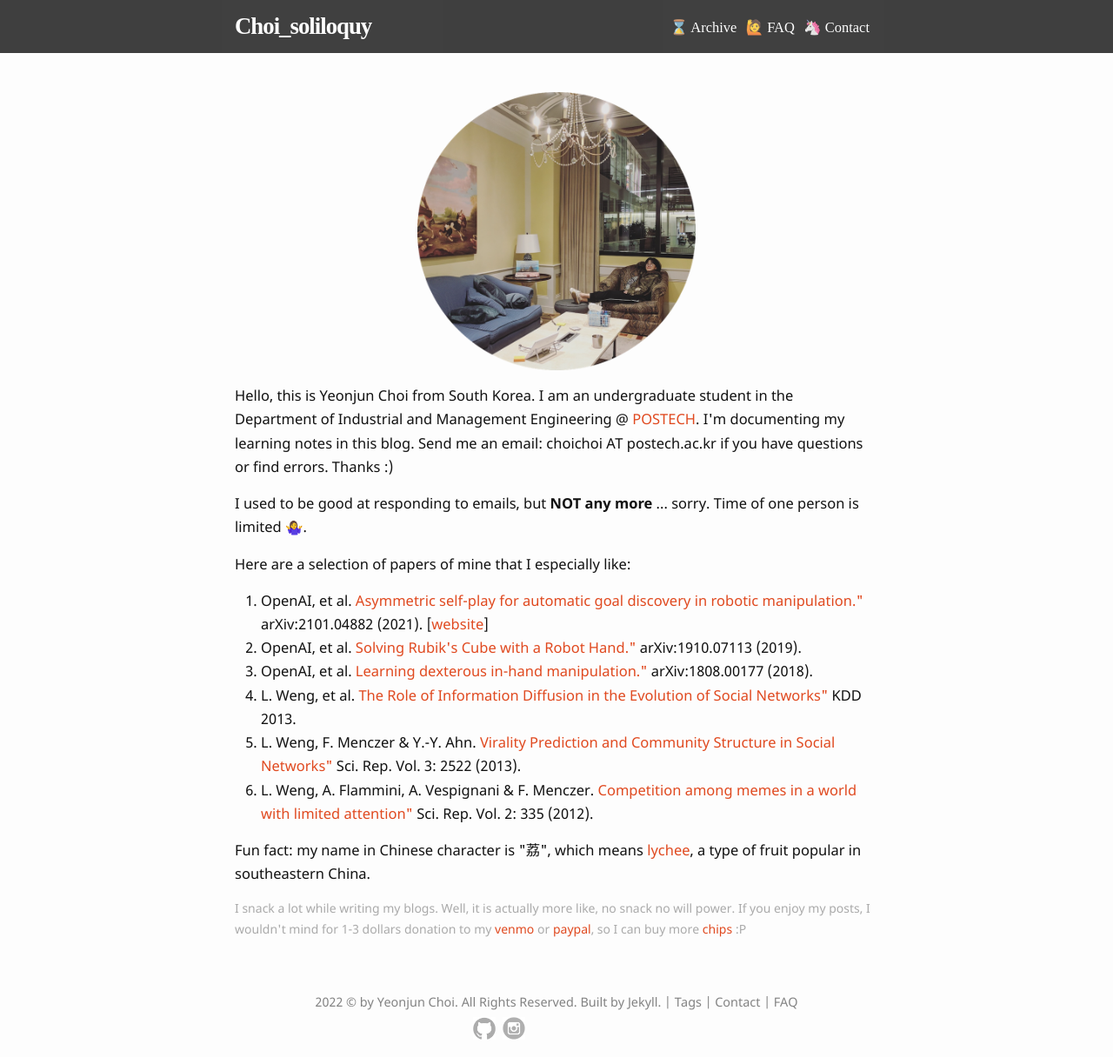
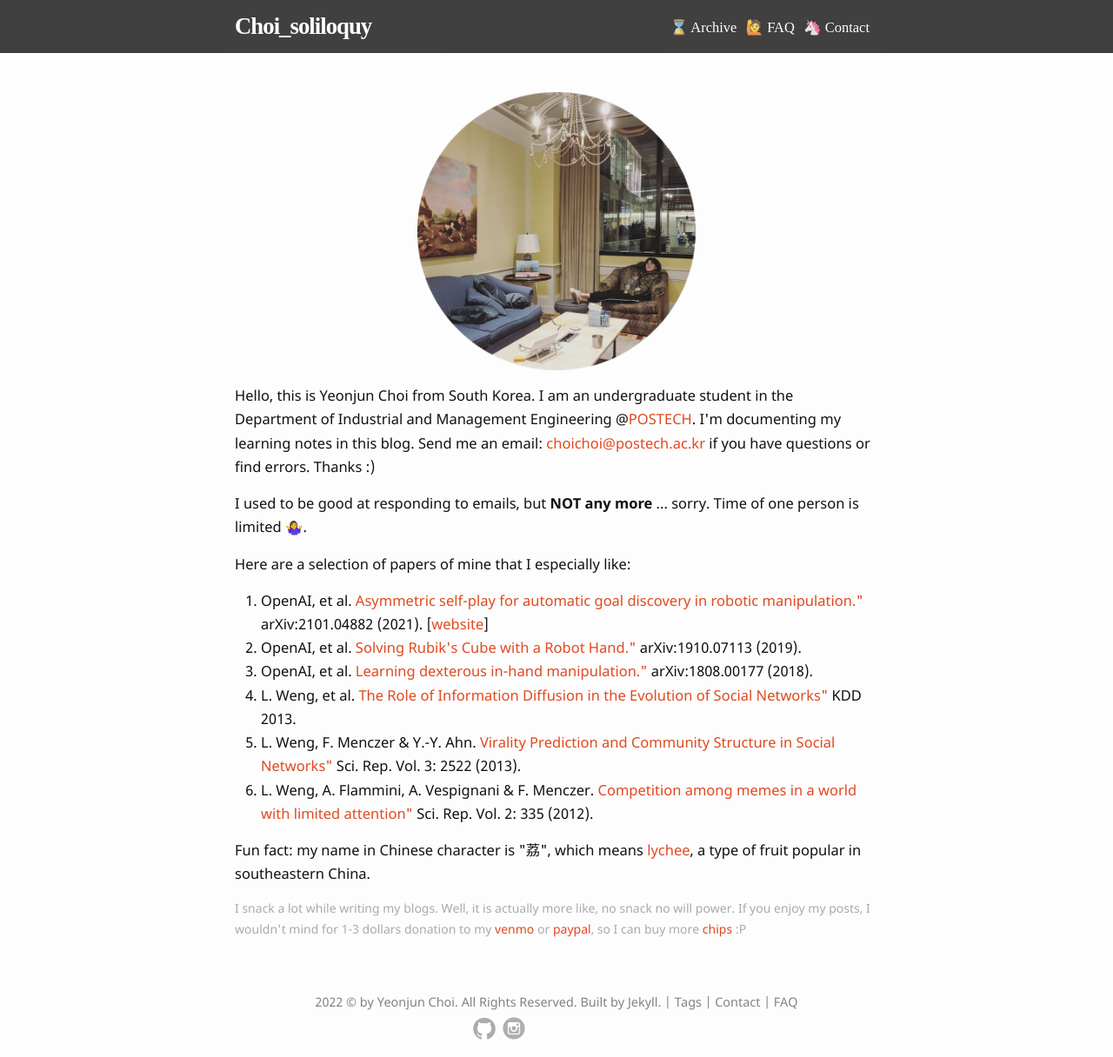
Before and after one commit to choipostech/choipostech.github.io, a Jekyll site: the page built from contact.html, in a window 1280 px wide. Shown: the whole page at 87% size. Built offline with Jekyll 4.4.1, drawn with Linux system fonts in a browser that asks for light colours; some web fonts are replaced.

```diff
--- a/contact.html
+++ b/contact.html
@@ -7,7 +7,7 @@ layout: default
 	<img src="{{ '/assets/images/profile_photo.png' | relative_url }}" width="320" height="320" />
 
 	<p></p>
-	<p>Hello, this is Yeonjun Choi from South Korea. I am an undergraduate student in the Department of Industrial and Management Engineering @ <a href="https://postech.ac.kr/eng/" target="_blank">POSTECH</a>. I'm documenting my learning notes in this blog. Send me an email: choichoi AT postech.ac.kr if you have questions or find errors. Thanks :)</p>
+	<p>Hello, this is Yeonjun Choi from South Korea. I am an undergraduate student in the Department of Industrial and Management Engineering @<a href="https://postech.ac.kr/eng/" target="_blank">POSTECH</a>. I'm documenting my learning notes in this blog. Send me an email: <a href="choichoi@postech.ac.kr" target="_blank">choichoi@postech.ac.kr</a> if you have questions or find errors. Thanks :)</p>
 
 	<p>I used to be good at responding to emails, but <b>NOT any more</b> ... sorry. Time of one person is limited 🤷‍♀️.</p>
 
```
